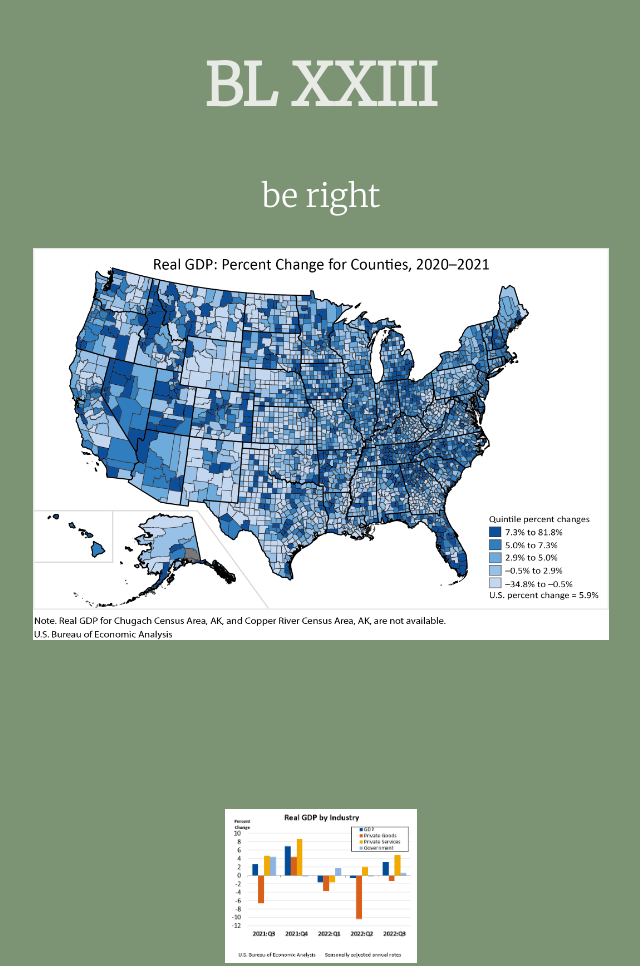
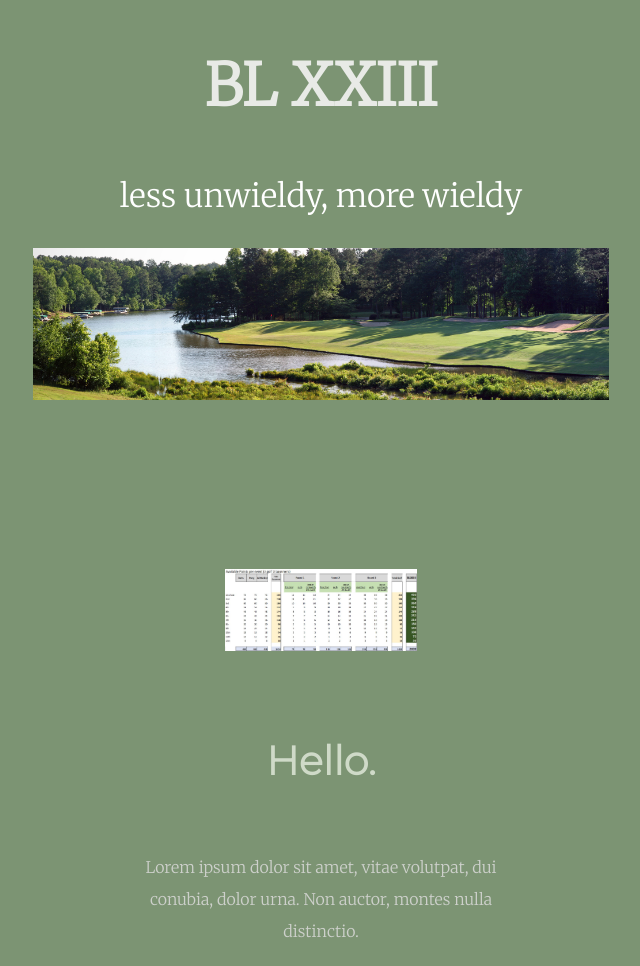
Before and after one commit to paulcassidy12/blxxiii, a plain HTML site: page index.html in a window 1280 px wide. Shown: the part 122-1088 px from the top of the page, without its empty margins (319-959 px from the left). Drawn offline with Linux system fonts and the light colour scheme.

Commit message:
Add files via upload

```diff
--- a/index.html
+++ b/index.html
@@ -14,12 +14,12 @@
   <div class="top">
     <!-- <img class="chart01" width="10%" src="gdp3q22.png" alt="GDP by Industry"> -->
     <h1>BL XXIII</h1>
-    <p>be right</p>
+    <p>less unwieldy, more wieldy</p>
    <!-- <img class="chart02" width="10%" src="1218-iea.png" alt="GDP contribution by Industry Group"> -->
-   <img class="chart03" width="45%" src="lagdp1222.png" alt="GDP by County">
+   <img class="chart03" width="45%" src="7th.jpg" alt="217 yard carry">
     <div class="middle-container">
       <div class="profile">
-<img class="jack1" width="20%" src="gdp3q22.png" alt="GDP by Industry">
+<img class="jack1" width="20%" src="proposedScoringSummary.jpg" alt="Highly Logical">
         <h2>Hello.</h2>
         <p class="IKnowJack">Lorem ipsum dolor sit amet, vitae volutpat, dui conubia, dolor urna. Non auctor, montes nulla distinctio.</p>
       </div>
```
Also changed, not shown: 7th.jpg (added), proposedScoringSummary.jpg (added).
